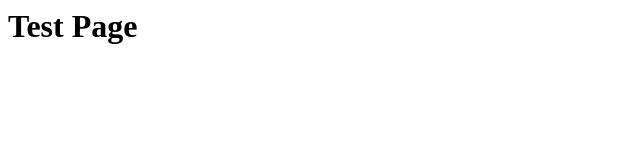
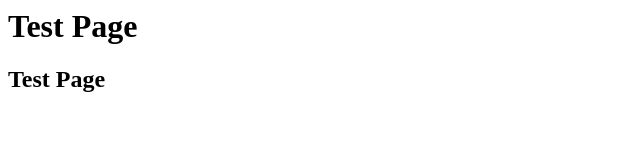
Before and after one commit to Bamini777/Testing, a plain HTML site: page index.html in a window 1280 px wide. Shown: the whole page, without its empty margins (0-640 px from the left). Drawn offline with Linux system fonts and the light colour scheme.

Commit message:
Website updated

```diff
--- a/index.html
+++ b/index.html
@@ -1,5 +1,6 @@
 <html>
 <body>
 <h1> Test Page </h1>
+<h2> Test Page </h2>
 </body>
 </html>
```
